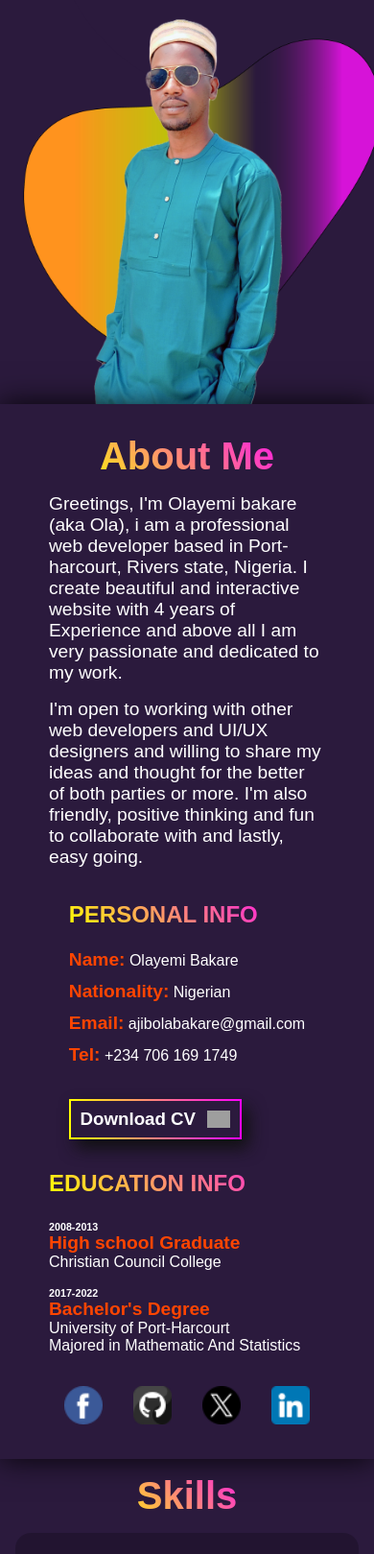
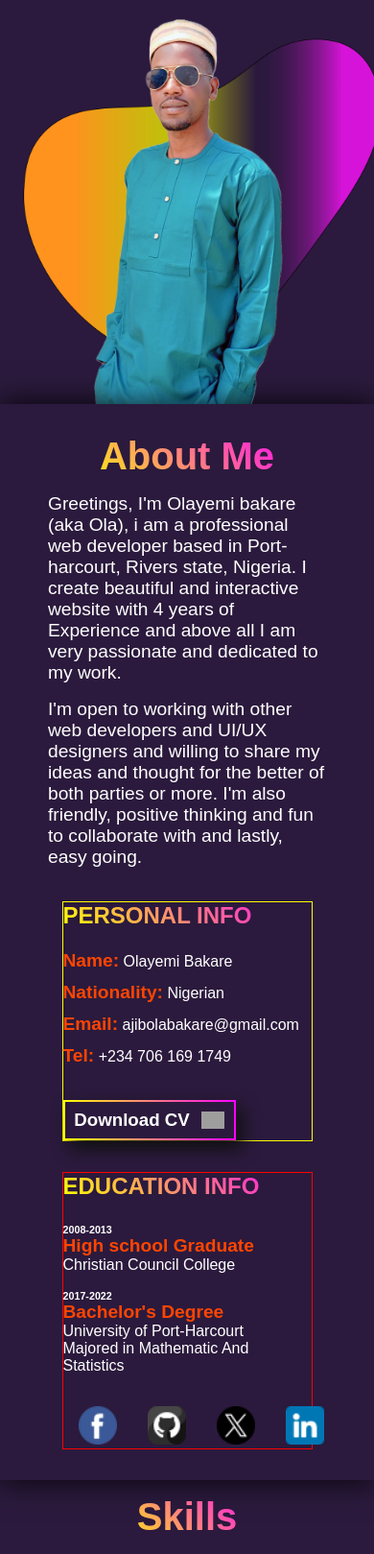
Before and after one commit to freakishcode/bakarePortfolio, a PHP site: page / in a window 390 px wide. Shown: the part 423-2042 px from the top of the page at 96% size. Run offline with PHP 8.4, Linux system fonts and the light colour scheme; grey boxes are pictures that could not be loaded.

Commit message:
Update index.css

```diff
--- a/index.css
+++ b/index.css
@@ -552,9 +552,14 @@ header.header-bg-light {
   }
 }
 
+.PERSONAL-INFO,
+.Edu-And-Exp {
+  height: 40dvh;
+}
+
 .PERSONAL-INFO {
   display: block;
-  /* border: 1px solid yellow; */
+  border: 1px solid yellow;
 
   .profile-description > p {
     display: block;
@@ -597,23 +602,20 @@ header.header-bg-light {
 }
 
 .Edu-And-Exp {
-  /* border: 1px solid red; */
+  border: 1px solid red;
   display: block;
 
   section {
-    margin: auto;
     padding: 0.55rem 0;
   }
-  /* justify-content: center;
-  align-items: center;
-  flex-direction: column;
-  gap: 1rem; */
 }
 
 /* styling My social medial links */
 .social-Media-Link {
   display: flex;
   justify-content: space-between;
+  align-items: center;
+  margin-top: 1.5rem;
 
   a {
     padding: 0 0.45rem;
@@ -1256,16 +1258,14 @@ footer.footer-bgColor {
     display: none;
   }
 
+  .PERSONAL-INFO,
   .Edu-And-Exp {
-    .sections {
-      font-size: 1.2rem;
-    }
+    width: 90%;
+    height: auto;
   }
 
   /* styling My social medial links */
   .social-Media-Link {
-    margin-top: 1.5rem;
-
     a {
       padding: 0 1rem;
     }
```
